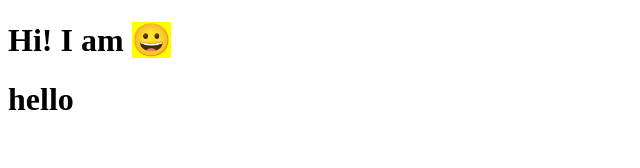
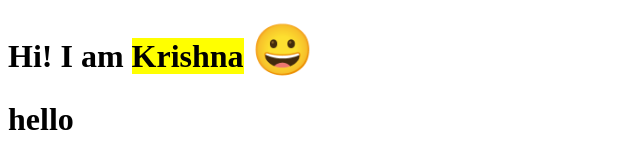
Before and after one commit to gitkrishnaa/project1, a plain HTML site: page index.html in a window 1280 px wide. Shown: the whole page, without its empty margins (0-640 px from the left). Drawn offline with Linux system fonts and the light colour scheme.

Commit message:
Update index.html

```diff
--- a/index.html
+++ b/index.html
@@ -8,7 +8,7 @@
 </head>
 <body>
 <div id="nav">
-    <div><h1>Hi! I am <b style='background-color:yellow;>Krishna</b> <span style='font-size:50px;'>&#128512;</span></h1></div>
+    <div><h1>Hi! I am <b style='background-color:yellow;'>Krishna</b> <span style='font-size:50px;'>&#128512;</span></h1></div>
 <h1>hello</h1>
 
 
```
